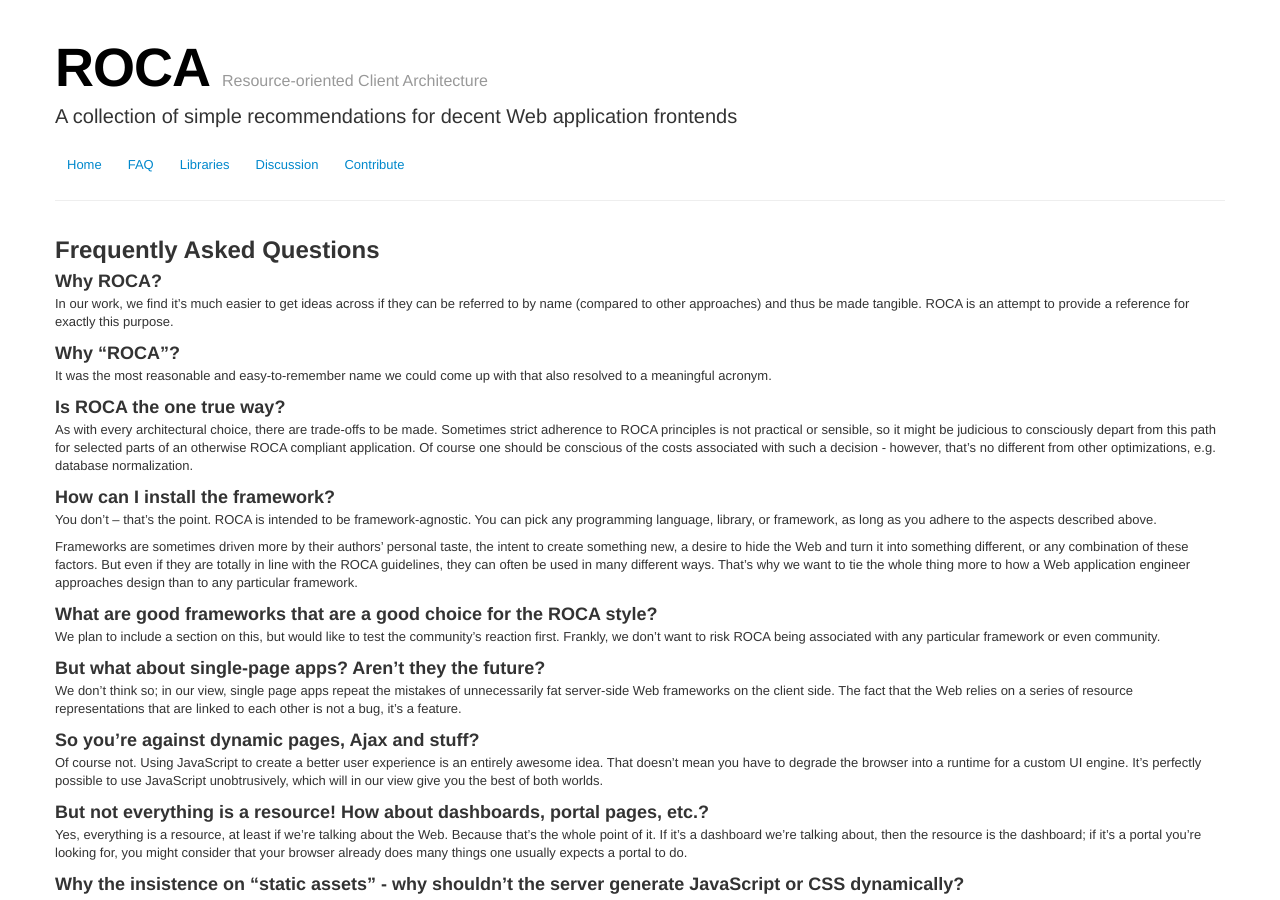
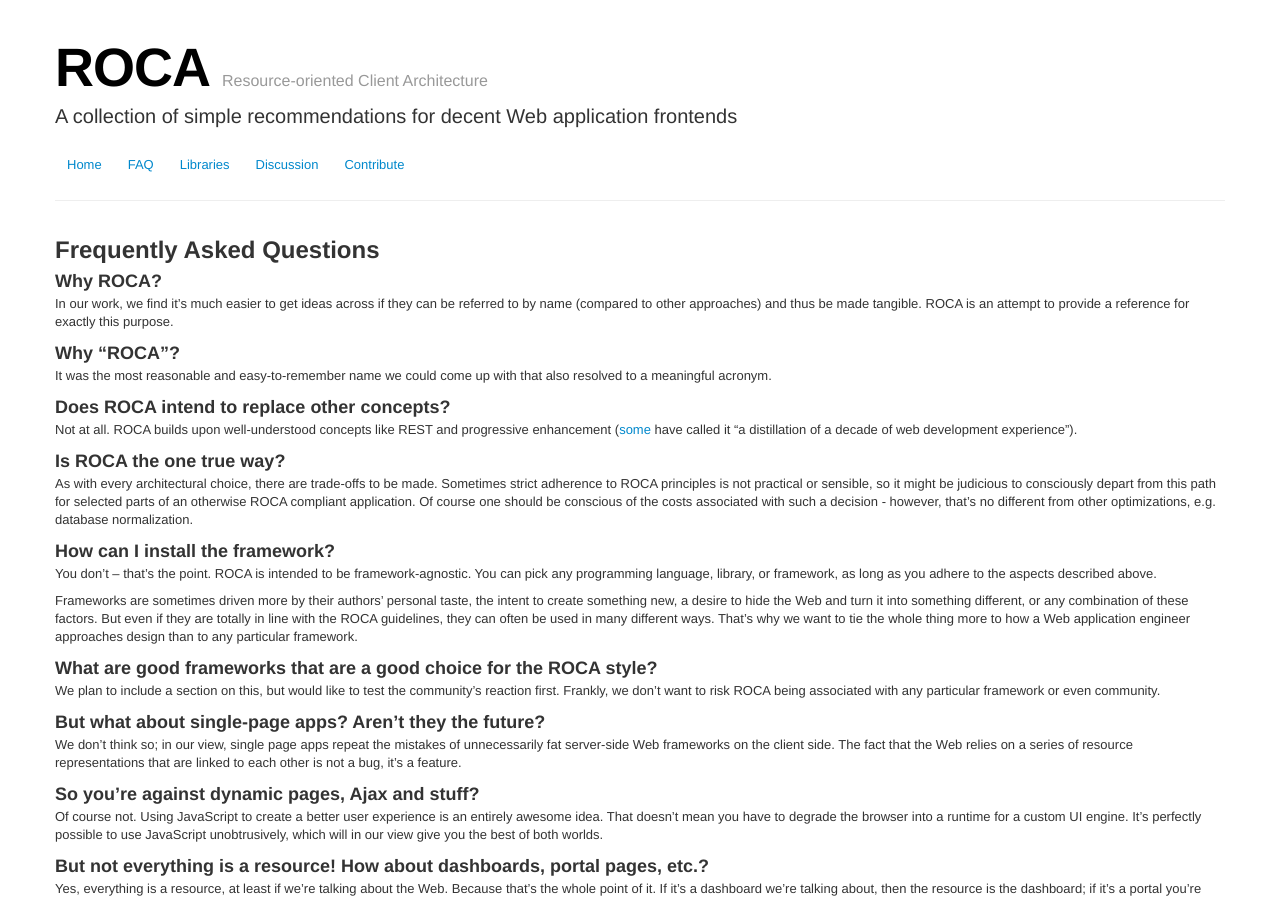
Before and after one commit to innoq/ROCA, a Jekyll site: the page built from faq.md, in a window 1280 px wide and 900 px high. Built offline with Jekyll 4.4.1, drawn with Linux system fonts in a browser that asks for light colours.

Commit message:
attempted to clarify relation to prior art

```diff
--- a/faq.md
+++ b/faq.md
@@ -17,6 +17,12 @@ to provide a reference for exactly this purpose.
 
 It was the most reasonable and easy-to-remember name we could
 come up with that also resolved to a meaningful acronym.
+
+### Does ROCA intend to replace other concepts?
+
+Not at all. ROCA builds upon well-understood concepts like REST and progressive
+enhancement ([some](http://burningchrome.com) have called it "a distillation of
+a decade of web development experience").
 
 ### Is ROCA the one true way?
 
```
